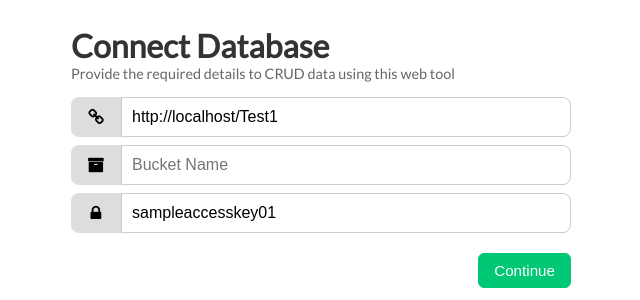
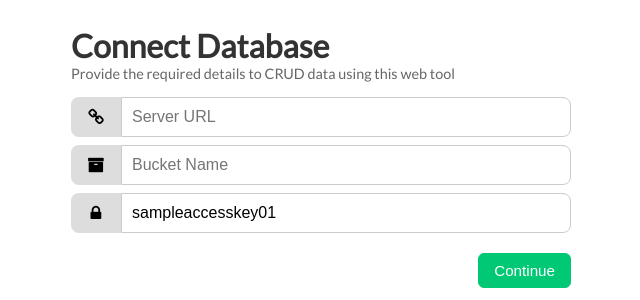
Before and after one commit to cttricks/xTinyDB, a PHP site: page / in a window 1280 px wide. Shown: the part 178-478 px from the top of the page, without its empty margins (319-959 px from the left). Run offline with PHP 8.4, Linux system fonts and the light colour scheme.

Commit message:
removed def url

```diff
--- a/GUI/index.php
+++ b/GUI/index.php
@@ -40,7 +40,7 @@
 			<p>Provide the required details to CRUD data using this web tool</p>
 			<div class="inpForm">
 				<div><i class="fa fa-link" aria-hidden="true"></i></div>
-				<input type="text" placeholder="Server URL" id="serverurl" value="<?php echo "http://". $_SERVER['HTTP_HOST'] .$_SERVER['REQUEST_URI'] . "Test1"; ?>"/>
+				<input type="text" placeholder="Server URL" id="serverurl" value=""/>
 			</div>
 			<div class="inpForm">
 				<div><i class="fa fa-archive" aria-hidden="true"></i></div>
```
